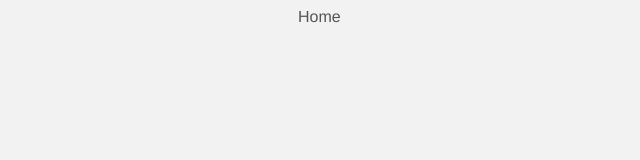
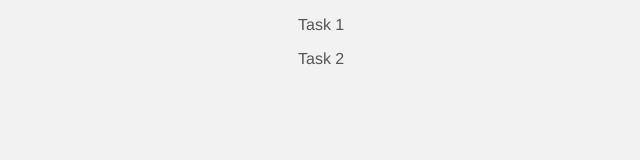
Before and after one commit to deepak0023/vuejs_project, a Vue app: page / in a window 1280 px wide. Shown: the top 160 px of the page, without its empty margins (42-682 px from the left). Built offline with nearby package versions, Linux system fonts and the light colour scheme; data requests are answered from the project's data file.

Commit message:
Fetch data : Fetch data in home page after json server . Also rename file

```diff
--- a/src/router/index.js
+++ b/src/router/index.js
@@ -1,5 +1,5 @@
 import { createRouter, createWebHistory } from "vue-router";
-import HomeView from "../views/HomeView.vue";
+import HomeView from "../views/Home.vue";
 
 const routes = [
   {
--- /dev/null
+++ b/src/views/Home.vue
@@ -0,0 +1,30 @@
+<template>
+  <div class="home">
+    <div v-if="tasks.length">
+      <div v-for="task in tasks" :key="task.id">
+        <p>{{ task.title }}</p>
+      </div>
+    </div>
+  </div>
+</template>
+
+<script>
+export default {
+  name: "HomeView",
+  components: {},
+  data() {
+    return {
+      tasks: [],
+    };
+  },
+  mounted() {
+    fetch("http://localhost:3000/tasks")
+      .then((res) => res.json())
+      .then((data) => {
+        console.log(data);
+        this.tasks = data;
+      })
+      .catch((err) => console.log(err));
+  },
+};
+</script>
--- a/src/views/HomeView.vue
+++ /dev/null
@@ -1,10 +0,0 @@
-<template>
-  <div class="home">Home</div>
-</template>
-
-<script>
-export default {
-  name: "HomeView",
-  components: {},
-};
-</script>
```
